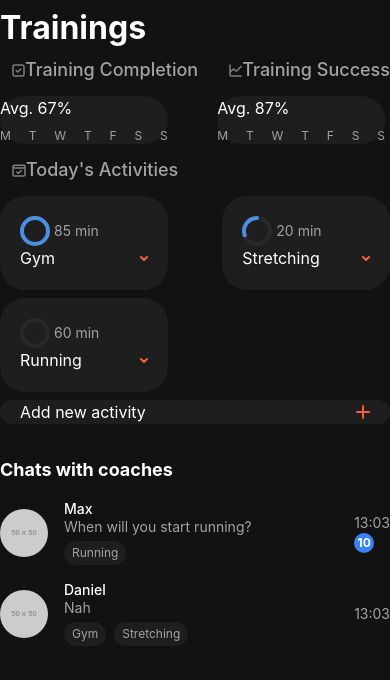
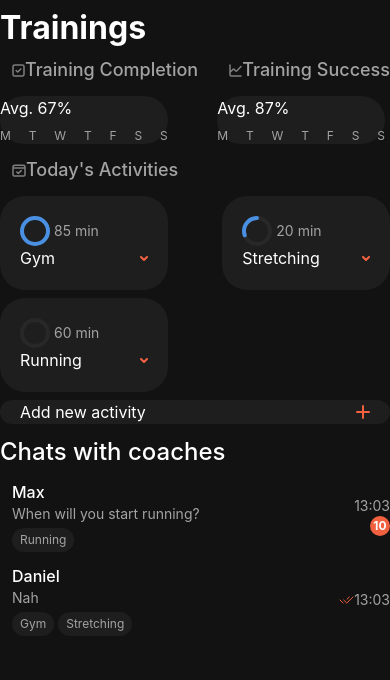
Before and after one commit to RedVVest/fitnes_test, a React Native app in the folder frontend/: screen / in a window 390 px wide. Shown: the top 680 px of the page. Built offline with nearby package versions, Linux system fonts and the light colour scheme.

Commit message:
ChatCards implemented

```diff
--- /dev/null
+++ b/frontend/assets/svgs/trainingsScreen/MessageReadSvg.js
@@ -0,0 +1,21 @@
+import React from "react";
+import Svg, { Path } from "react-native-svg";
+
+const MessageReadSvg = () => (
+  <Svg
+    width="15"
+    height="8"
+    viewBox="0 0 15 8"
+    fill="none"
+    xmlns="http://www.w3.org/2000/svg"
+  >
+    <Path
+      d="M4.66672 4.00001L7.77803 7L14 1M1 4.00001L4.11131 7M10.3339 1L7.96677 3.30333"
+      stroke="#F2613F"
+      strokeLinecap="round"
+      strokeLinejoin="round"
+    />
+  </Svg>
+);
+
+export default MessageReadSvg;
--- a/frontend/src/components/trainingsScreen/ChatCard.js
+++ b/frontend/src/components/trainingsScreen/ChatCard.js
@@ -1,36 +1,42 @@
 import React from "react";
-import { View, Text, Image } from "react-native";
+import { View, Text, Image, TouchableOpacity } from "react-native";
+import MessageReadSvg from "../../../assets/svgs/trainingsScreen/MessageReadSvg";
 
-const ChatCard = ({ name, message, activity, time, unread }) => {
+const ChatCard = ({ image, name, message, activity, time, unread }) => {
   return (
-    <View className="flex-row items-center mb-4">
+    <TouchableOpacity className="flex-row items-center mb-3">
       <Image
-        source={{ uri: "https://via.placeholder.com/50" }}
-        className="w-12 h-12 rounded-full"
+        source={{ uri: "https://via.placeholder.com/60" }}
+        className="w-[60] h-[60] rounded-full"
       />
-      <View className="flex-1 ml-4">
-        <Text className="text-textPrimary font-medium">{name}</Text>
+      <View className="flex-1 ml-3">
+        <Text className="text-textPrimary font-medium text-base">{name}</Text>
         <Text className="text-textSecondary text-sm">{message}</Text>
         <View className="flex-row flex-wrap mt-1">
           {activity.map((act, index) => (
             <Text
               key={index}
-              className="bg-cardBg text-textSecondary text-xs px-2 py-1 rounded-full mr-2"
+              className="bg-cardBg text-textSecondary text-xs px-2 py-1 rounded-full mr-1"
             >
               {act}
             </Text>
           ))}
         </View>
       </View>
-      <View>
+      <View
+        className={`  ${
+          unread === 0 ? "flex-row items-center gap-[2]" : "flex items-end"
+        }`}
+      >
+        {unread === 0 && <MessageReadSvg />}
         <Text className="text-textSecondary text-sm">{time}</Text>
         {unread > 0 && (
-          <View className="bg-accent w-5 h-5 rounded-full flex items-center justify-center">
+          <View className="bg-orangeAccent w-5 h-5 rounded-full flex items-center justify-center">
             <Text className="text-white text-xs font-bold">{unread}</Text>
           </View>
         )}
       </View>
-    </View>
+    </TouchableOpacity>
   );
 };
 
--- /dev/null
+++ b/frontend/src/components/trainingsScreen/ChatCards.js
@@ -0,0 +1,31 @@
+import React from "react";
+import { View, Text } from "react-native";
+
+import ChatCard from "./ChatCard";
+import { chatData } from "../../constants/chatData";
+
+const ChatCards = () => {
+  return (
+    <View className="mt-3">
+      <Text className="text-textPrimary text-2xl font-[500] ">
+        Chats with coaches
+      </Text>
+
+      <View className="mt-3">
+        {chatData.map((chat, index) => (
+          <ChatCard
+            key={index}
+            image={chat.image}
+            name={chat.name}
+            message={chat.message}
+            activity={chat.activity}
+            time={chat.time}
+            unread={chat.unread}
+          />
+        ))}
+      </View>
+    </View>
+  );
+};
+
+export default ChatCards;
--- /dev/null
+++ b/frontend/src/constants/chatData.js
@@ -0,0 +1,18 @@
+export const chatData = [
+  {
+    image: URL,
+    name: "Max",
+    message: "When will you start running?",
+    activity: ["Running"],
+    time: "13:03",
+    unread: 10,
+  },
+  {
+    image: URL,
+    name: "Daniel",
+    message: "Nah",
+    activity: ["Gym", "Stretching"],
+    time: "13:03",
+    unread: 0,
+  },
+];
--- a/frontend/src/screens/TrainingsScreen.js
+++ b/frontend/src/screens/TrainingsScreen.js
@@ -6,6 +6,7 @@ import ActivityCard from "./../components/trainingsScreen/ActivityCard";
 import ChatCard from "./../components/trainingsScreen/ChatCard";
 import ActivityCards from "../components/trainingsScreen/ActivityCards";
 import AddActivity from "../components/trainingsScreen/AddActivity";
+import ChatCards from "../components/trainingsScreen/ChatCards";
 
 const TrainingsScreen = () => {
   return (
@@ -29,23 +30,7 @@ const TrainingsScreen = () => {
 
         <AddActivity />
 
-        <Text className="text-textPrimary text-lg font-bold mt-8 mb-4">
-          Chats with coaches
-        </Text>
-        <ChatCard
-          name="Max"
-          message="When will you start running?"
-          activity={["Running"]}
-          time="13:03"
-          unread={10}
-        />
-        <ChatCard
-          name="Daniel"
-          message="Nah"
-          activity={["Gym", "Stretching"]}
-          time="13:03"
-          unread={0}
-        />
+        <ChatCards />
       </ScrollView>
     </View>
   );
--- a/frontend/tailwind.config.js
+++ b/frontend/tailwind.config.js
@@ -8,6 +8,7 @@ module.exports = {
   theme: {
     extend: {
       colors: {
+        orangeAccent: "#F2613F",
         darkBg: "#121212",
         cardBg: "#1E1E1E",
         chartDark: "rgba(235, 235, 235, 0.05)",
```
